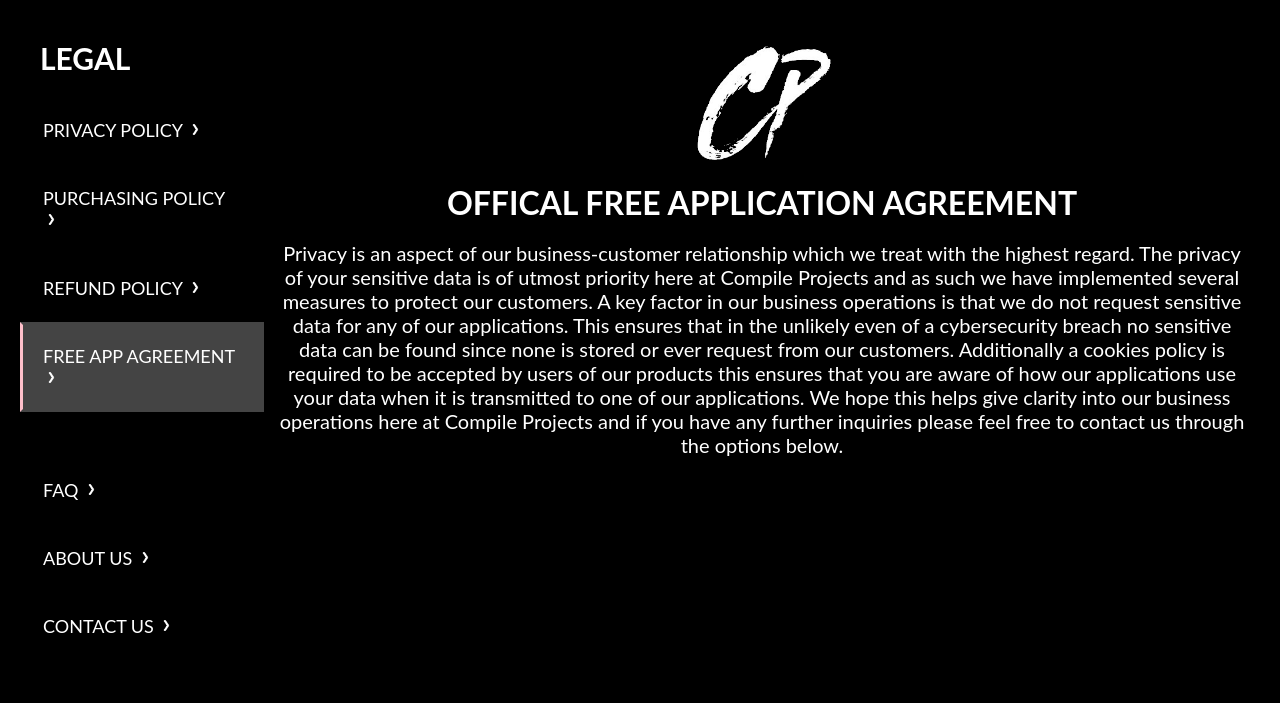
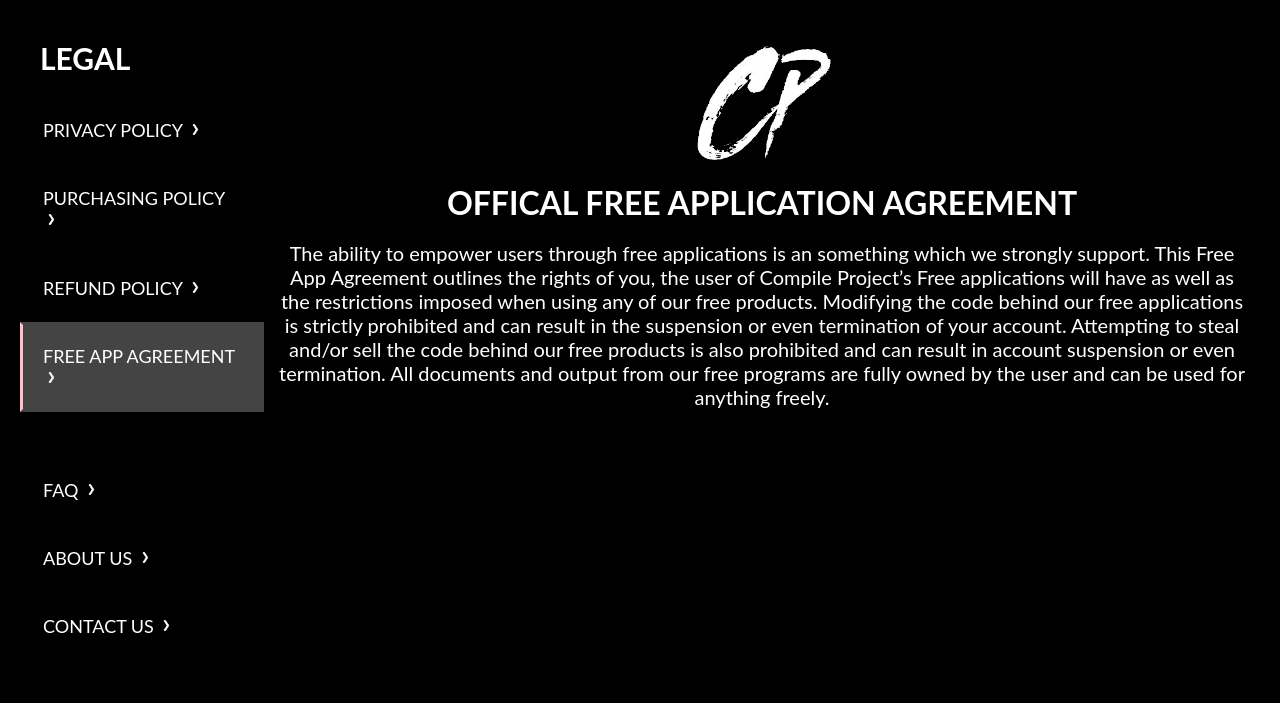
Before and after one commit to KyleAwah/compileprojects, a Flask app: page /legal/free_app in a window 1280 px wide. Shown: the part 80-783 px from the top of the page. Run offline with Flask 2, Linux system fonts and the light colour scheme; some libraries are stand-ins or nearby versions.

Commit message:
Update main_legal_free_app.html

```diff
--- a/templates/main_legal_free_app.html
+++ b/templates/main_legal_free_app.html
@@ -215,8 +215,7 @@
                     <h1 class="product_list_title"> OFFICAL FREE APPLICATION AGREEMENT </h1>
                     <br>
                     <p class="top_desc prod_page_main_desc">
-                        Privacy is an aspect of our business-customer relationship which we treat with the highest regard. The privacy of your sensitive data is of utmost priority here at Compile Projects and as such we have implemented several measures to protect our customers. A key factor in our business operations is that we do not request sensitive data for any of our applications. This ensures that in the unlikely even of a cybersecurity breach no sensitive data can be found since none is stored or ever request from our customers. Additionally a cookies policy is required to be accepted by users of our products this ensures that you are aware of how our applications use your data when it is transmitted to one of our applications. We hope this helps give clarity into our business operations here at Compile Projects and if you have any further inquiries please feel free to contact us through the options below.
-                        <br>
+The ability to empower users through free applications is an something which we strongly support. This Free App Agreement outlines the rights of you, the user of Compile Project’s Free applications will have as well as the restrictions imposed when using any of our free products. Modifying the code behind our free applications is strictly prohibited and can result in the suspension or even termination of your account. Attempting to steal and/or sell the code behind our free products is also prohibited and can result in account suspension or even termination. All documents and output from our free programs are fully owned by the user and can be used for anything freely.                        <br>
                         <br>
                         <br>
                     </p>
```
